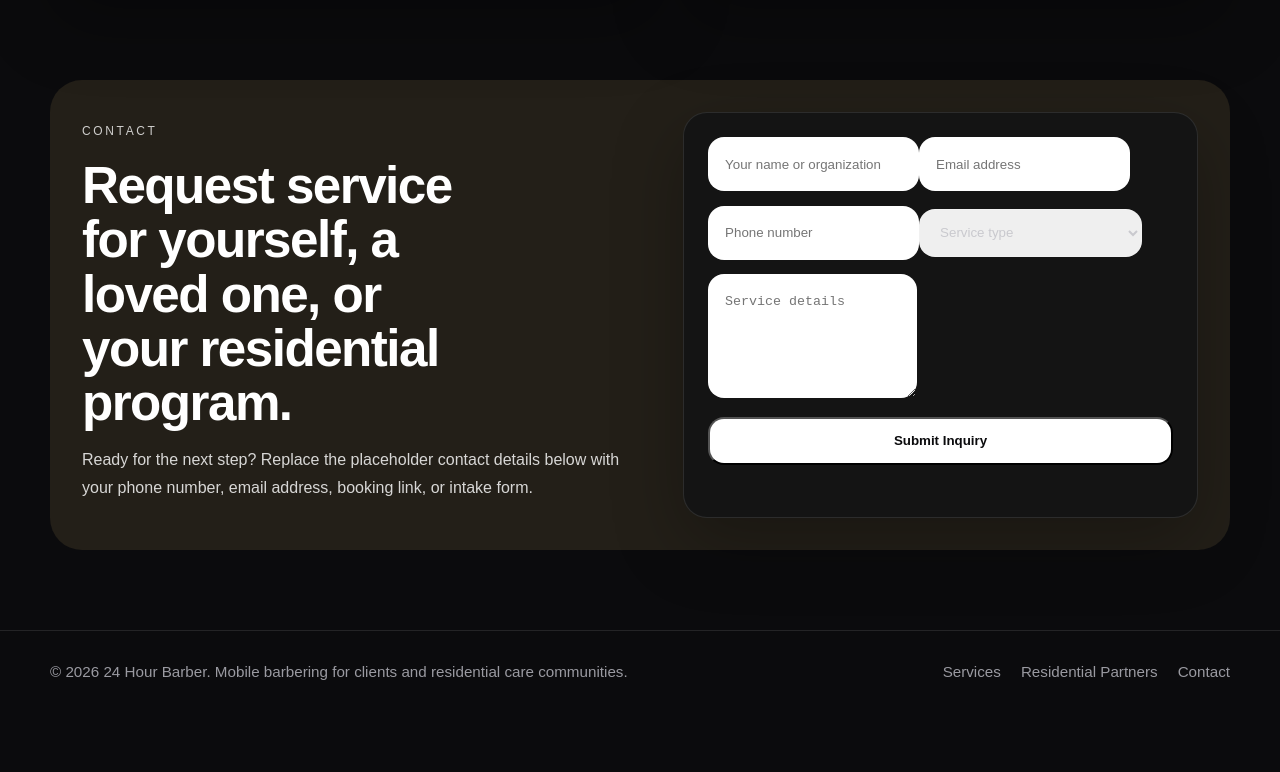
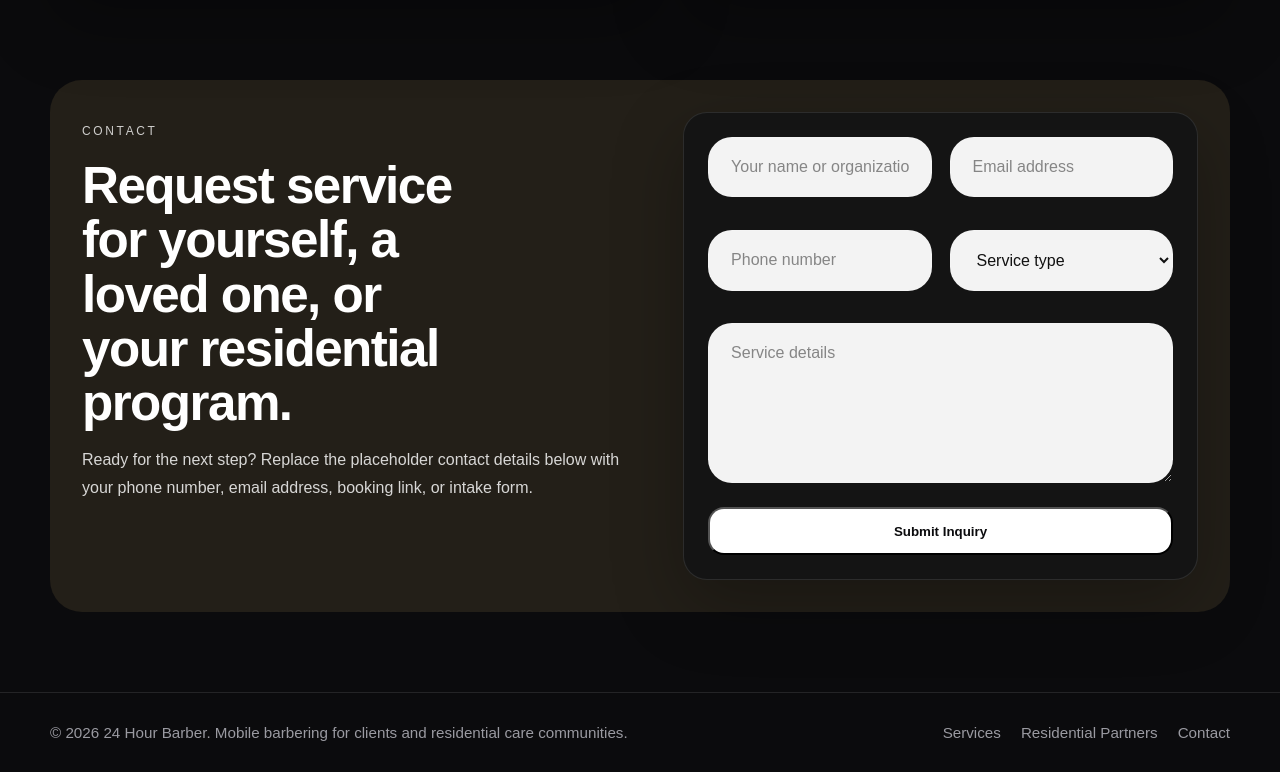
Before and after one commit to 24HourBarber/24-hour-barber, a Next.js app: page / in a window 1280 px wide. Shown: the part 3859-4631 px from the top of the page. Before the commit the page ends 4570 px from the top, so only its background shows below. Built offline with nearby package versions, Linux system fonts and the light colour scheme.

Commit message:
Update globals.css

```diff
--- a/app/globals.css
+++ b/app/globals.css
@@ -544,3 +544,47 @@ a {
     padding: 1.25rem;
   }
 }
+.contact-grid {
+  display: grid;
+  grid-template-columns: 1fr 1fr;
+  gap: 18px;
+  margin-bottom: 18px;
+}
+
+.contact-field {
+  width: 100%;
+  border: 1px solid rgba(255,255,255,0.08);
+  background: rgba(255,255,255,0.95);
+  color: #111;
+  border-radius: 24px;
+  padding: 20px 22px;
+  font: inherit;
+  font-size: 16px;
+  outline: none;
+  transition: all 0.2s ease;
+}
+
+.contact-field::placeholder {
+  color: rgba(0,0,0,0.45);
+}
+
+.contact-field:focus {
+  border-color: #d4a94d;
+  box-shadow: 0 0 0 3px rgba(212,169,77,0.18);
+}
+
+.contact-field option {
+  color: #111;
+}
+
+.contact-message {
+  min-height: 160px;
+  resize: vertical;
+  margin-bottom: 20px;
+}
+
+@media (max-width: 900px) {
+  .contact-grid {
+    grid-template-columns: 1fr;
+  }
+}
```
